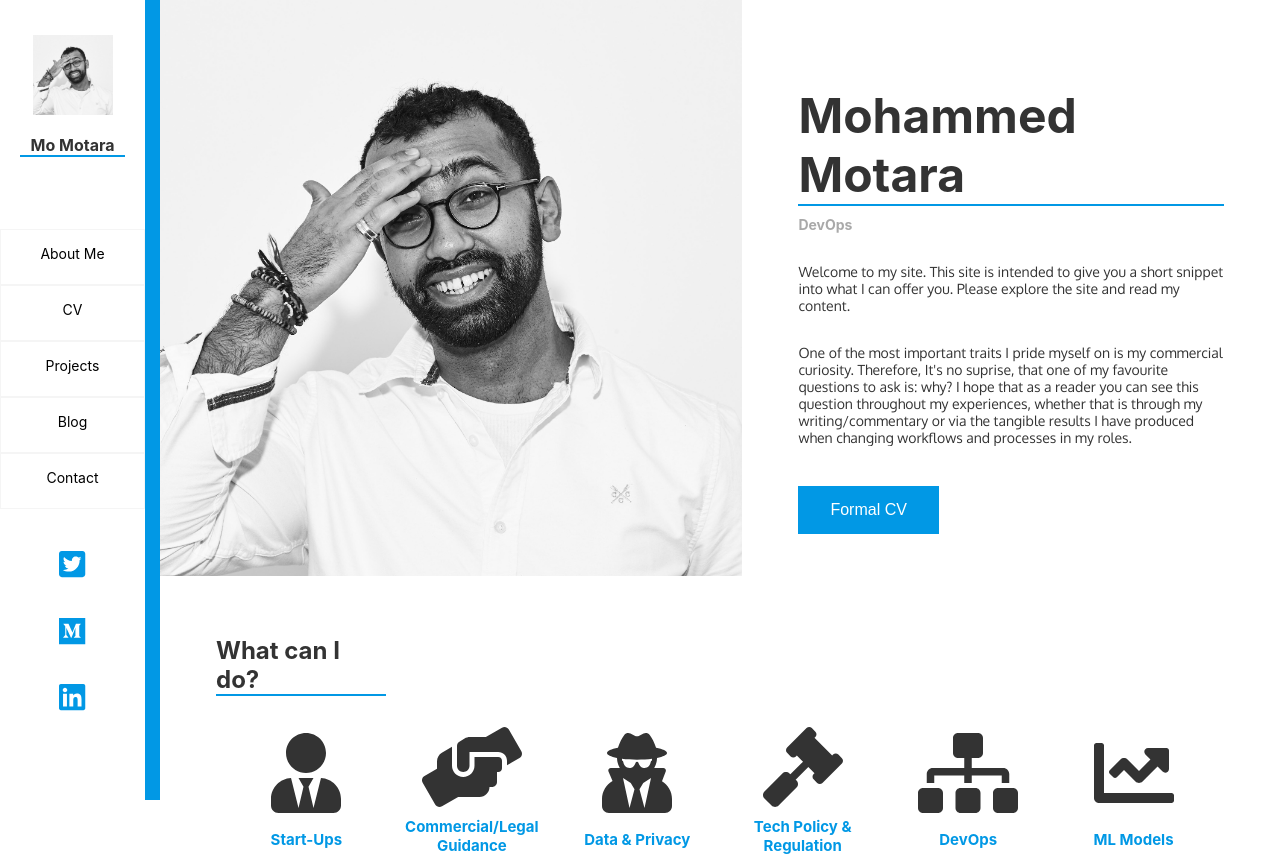
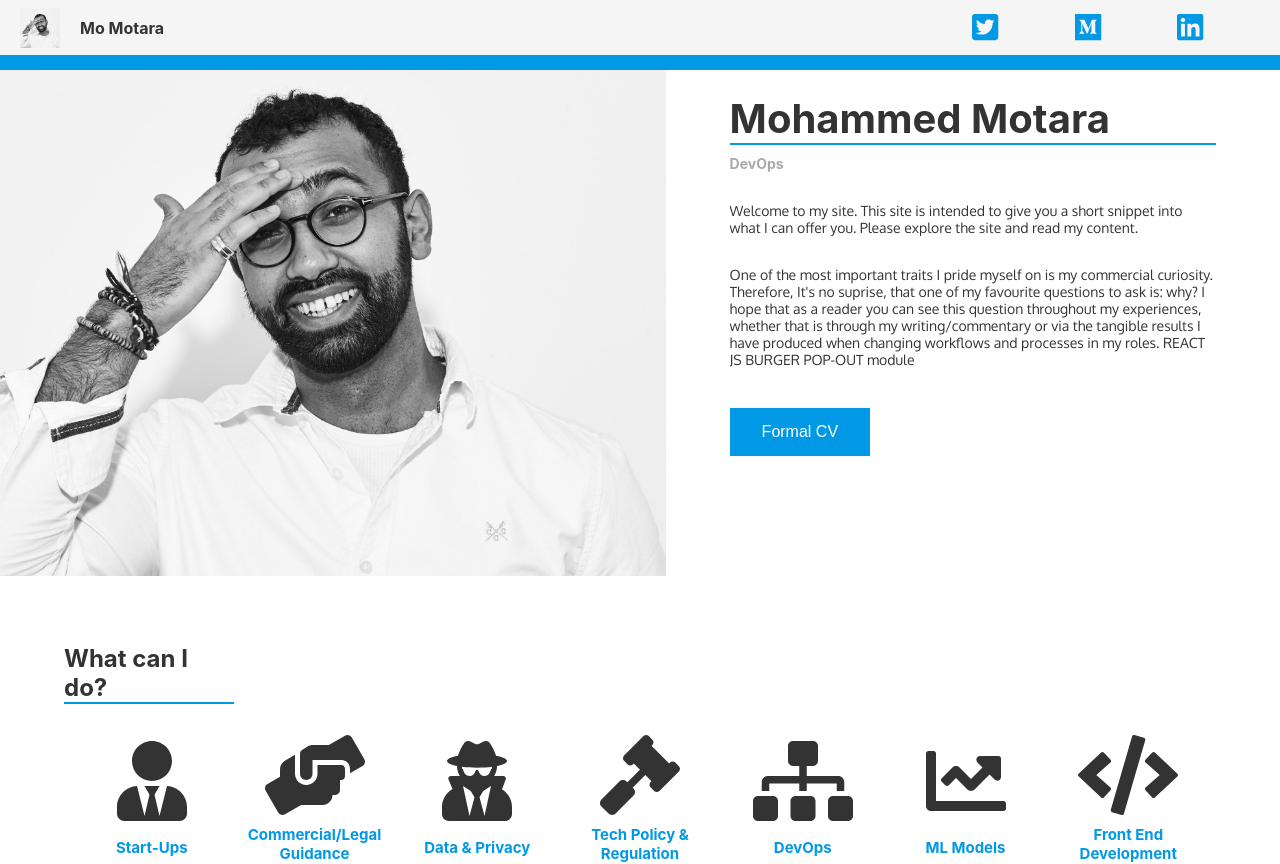
Before and after one commit to MohammedMotara/MohammedMotaraCV, a React (Create React App) app: page / in a window 1280 px wide. Shown: the top 864 px of the page. Built offline with nearby package versions, Linux system fonts and the light colour scheme.

Commit message:
localVersionUpdate

```diff
--- a/src/components/navigationBar/navigationBar.module.scss
+++ b/src/components/navigationBar/navigationBar.module.scss
@@ -1,75 +1,4 @@
 @import '../../assets/variables.scss';
-
-.navigationBar {
-    border-right: $secondary-color solid 15px;
-    width: 160px;
-    height: 100%;
-    display: flex;
-    position: fixed;
-    overflow: auto;
-    flex-direction: column;
-
-    .profileSection {
-        height: 25%;
-        width: 100%;
-
-        .picture {
-            height: 80px;
-            width: 80px;
-            background-image: url('../../assets/images/IMG_0491.JPG');
-            background-size: cover;
-            margin: auto;
-            margin-top: 35px;
-        }
-        .name {
-            text-align: center;
-            margin: 20px 20px 0px 20px;
-            color: $primary-text-color;
-            border-bottom: $secondary-color solid 2px;
-        }
-    }
-
-    .navigationLinks {
-        height: 35%;
-        margin-top: 20%;
-
-        .navigationItem {
-            border: $primary-color solid 1px;
-            height: 20%;
-            text-align: center;
-            padding-top: 10%;
-            font-size: 14px;
-        }
-        .navigationItem:hover {
-            border-bottom: $secondary-color solid 2px;
-            background-color: $primary-color;
-        }
-    }
-
-    .socialLinks {
-        height: 35%;
-        margin-top: 5%;
-        display: flex;
-        flex-direction: column;
-        justify-content: space-evenly;
-        align-items: center;
-
-        .faTwitter, .faMedium, .faLinkedin {
-            font-size: 30px;
-            color: $secondary-color;
-        }
-
-        .faBars {
-            visibility: hidden;
-        }
-    }
-}
-
-.dropDown {
-    display: none;
-}
-
-@media (max-width: 1024px) {
 
     .navigationBar {
         position: fixed;
@@ -126,7 +55,7 @@
 
         .socialLinks {
             height: 100%;
-            width: 50%;
+            width: 30%;
             margin-top: 0;
             display: flex;
             flex-direction: row;
@@ -150,7 +79,7 @@
         }
     }
 
-}
+
 
 .showDropDown {
     display: inline-block;
--- a/src/components/navigationBar/navigationBar.tsx
+++ b/src/components/navigationBar/navigationBar.tsx
@@ -22,11 +22,10 @@
 
 
     public render() {
-        // const openDropDown = this.props.menuStatus ? styles.showDropDown: "";
 
         return (
             <section>
-                {/* {console.log(this.props.menuStatus)} */}
+                {console.log(this.props.menuStatus)}
             <section className={styles.navigationBar}>
                 <div className={styles.profileSection}>
                     <div className={styles.picture} />
@@ -52,9 +51,9 @@
                     <div className={styles.faLinkedin}>
                         <FontAwesomeIcon className={styles.logo} icon={faLinkedin}/>
                     </div>
-                    <div className={styles.faBars} onClick={this.props.updateMenuStatus}>
+                    {/* <div className={styles.faBars} onClick={this.props.updateMenuStatus}>
                         <FontAwesomeIcon className={styles.logo} icon={faBars}/>
-                    </div>
+                    </div> */}
                 </div>
             </section>
         </section>
--- a/src/containers/aboutMePage/aboutMePageContainer.module.scss
+++ b/src/containers/aboutMePage/aboutMePageContainer.module.scss
@@ -1,7 +1,6 @@
 @import '../../assets/variables.scss';
 
 .aboutMePageContainer {
-    margin-left: 160px;
 
     .mainProfilePicture {
         height: 72vh;
@@ -21,7 +20,7 @@
 
         .name {
             color: $primary-text-color;
-            font-size: 48px;
+            font-size: 2.5em;
             width: 100%;
             float: center;
             border-bottom: $secondary-color solid 2px;
@@ -70,14 +69,11 @@
         height: 1000px;
         width: 100%;
         padding: 5%;
-        // margin-top: 20px;
-        // border: green solid 1px;
 
         .servicesSectionTitle {
             font-size: 24px;
             color: $primary-text-color;
             width: 170px;
-            // display: block;
             border-bottom: $secondary-color solid 2px;
         }
 
@@ -95,31 +91,30 @@
 @media (max-width: 1024px) {
 
     .aboutMePageContainer {
-        margin-left: 0px;
 
         .mainProfilePicture {
-            height: 40vh;
-            width: 100%;
-            background-image: url('../../assets/images/IMG_0491\ copy.JPG');
+            height: 72vh;
+            width: 52%;
+            display: inline-block;
+            background-image: url('../../assets/images/IMG_0491.JPG');
+            max-width:100%;
             background-size: cover;
             background-repeat: no-repeat;
-            margin-top: 70px;
         }
 
-
         .personalBlurb {
-            height: 100%;
+            height: 72vh;
             width: 48%;
             float: right;
             padding: 5%;
 
             .name {
                 color: $primary-text-color;
-                font-size: 48px;
+                font-size: 2.5em;
                 width: 100%;
                 float: center;
                 border-bottom: $secondary-color solid 2px;
-                margin-top: 0px;
+                margin-top: 35px;
             }
 
             .currentRole {
@@ -129,19 +124,21 @@
             }
 
             .aboutMePara1 {
-                margin-top: 30px;
+                margin-top: 20px;
                 color: $primary-text-color;
                 font-size: 14px;
                 font-family: $text-font;
                 font-weight: $text-weight;
+                overflow: hidden;
             }
 
             .aboutMePara2 {
-                margin-top: 30px;
+                margin-top: 10px;
                 color: $primary-text-color;
                 font-size: 14px;
                 font-family: $text-font;
                 font-weight: $text-weight;
+                overflow: hidden;
             }
 
             .downloadCVButton {
@@ -153,7 +150,7 @@
                 text-decoration: none;
                 display: inline-block;
                 font-size: 16px;
-                margin-top: 30px;
+                margin-top: 20px;
                 cursor: pointer;
             }
         }
@@ -162,12 +159,18 @@
             height: 1000px;
             width: 100%;
             padding: 5%;
-            // border: green solid 1px;
 
             .servicesSectionTitle {
                 font-size: 24px;
+                color: $primary-text-color;
                 width: 170px;
                 border-bottom: $secondary-color solid 2px;
+            }
+
+            .services {
+                display: flex;
+                flex-wrap: wrap;
+                justify-content: space-evenly;
             }
 
         }
@@ -179,7 +182,6 @@
 @media (max-width: 768px) {
 
     .aboutMePageContainer {
-        margin-left: 0px;
 
         .mainProfilePicture {
             height: 40vh;
@@ -260,8 +262,9 @@
 
 
 @media (max-width: 480px) {
+
     .aboutMePageContainer {
-        margin-left: 0px;
+
 
         .mainProfilePicture {
             height: 40vh;
--- a/src/containers/aboutMePage/aboutMePageContainer.tsx
+++ b/src/containers/aboutMePage/aboutMePageContainer.tsx
@@ -38,6 +38,8 @@
                         to ask is: why? I hope that as a reader you can see this question throughout
                         my experiences, whether that is through my writing/commentary or via the tangible
                         results I have produced when changing workflows and processes in my roles.
+
+                        REACT JS BURGER POP-OUT module
                     </p>
 
                     <button className={styles.downloadCVButton}>Formal CV</button>
```
Also changed, not shown: 1 other file (tests, documents, lock files or other folders).
